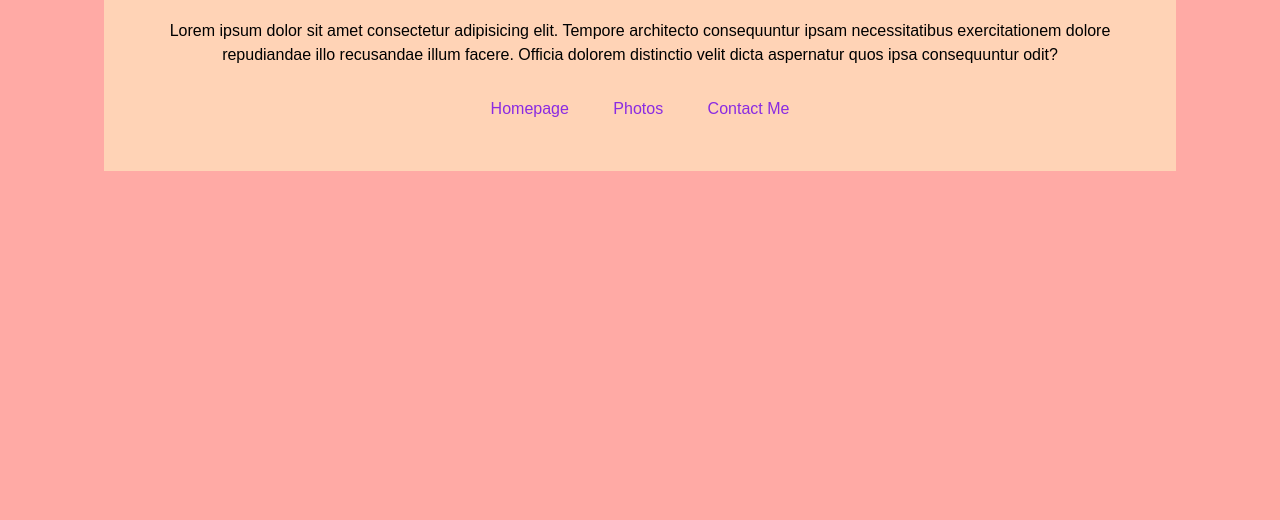
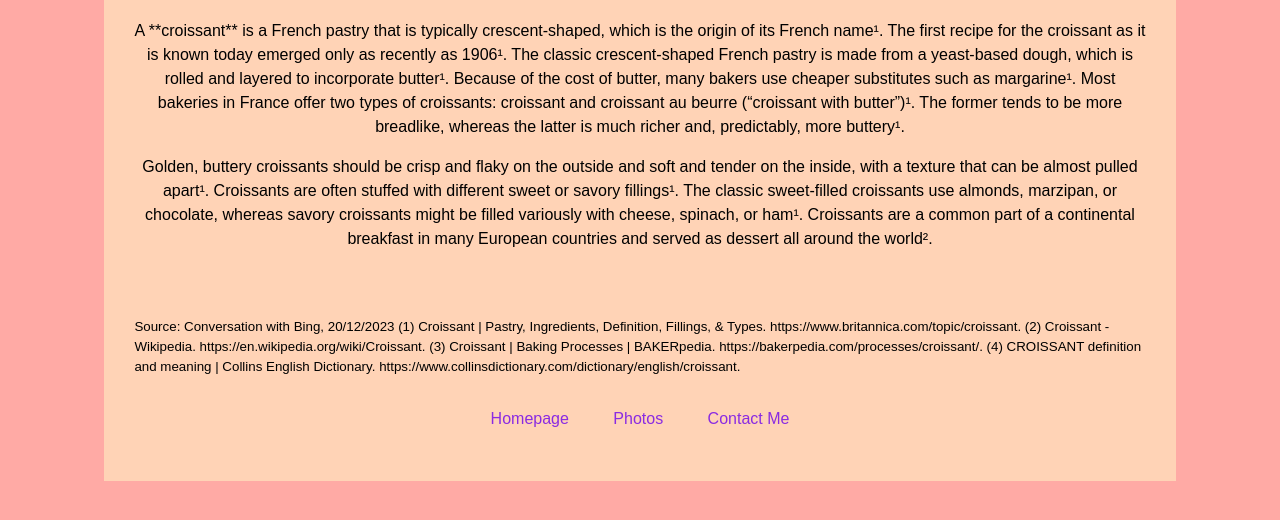
Before and after one commit to chubbyle/SheCodesResponsiveW3, a plain HTML site: page index.html in a window 1280 px wide. Shown: the part 100-620 px from the top of the page. Drawn offline with Linux system fonts and the light colour scheme.

Commit message:
edited content on main page

```diff
--- a/index.html
+++ b/index.html
@@ -10,16 +10,41 @@
     <div class="main-body-container">
       <h1>This is a page about Croissant</h1>
       <p>
-        Lorem ipsum dolor sit amet consectetur adipisicing elit. Tempore
-        architecto consequuntur ipsam necessitatibus exercitationem dolore
-        repudiandae illo recusandae illum facere. Officia dolorem distinctio
-        velit dicta aspernatur quos ipsa consequuntur odit?
+        A **croissant** is a French pastry that is typically crescent-shaped,
+        which is the origin of its French name¹. The first recipe for the
+        croissant as it is known today emerged only as recently as 1906¹. The
+        classic crescent-shaped French pastry is made from a yeast-based dough,
+        which is rolled and layered to incorporate butter¹. Because of the cost
+        of butter, many bakers use cheaper substitutes such as margarine¹. Most
+        bakeries in France offer two types of croissants: croissant and
+        croissant au beurre (“croissant with butter”)¹. The former tends to be
+        more breadlike, whereas the latter is much richer and, predictably, more
+        buttery¹.
+      </p>
+      <p>
+        Golden, buttery croissants should be crisp and flaky on the outside and
+        soft and tender on the inside, with a texture that can be almost pulled
+        apart¹. Croissants are often stuffed with different sweet or savory
+        fillings¹. The classic sweet-filled croissants use almonds, marzipan, or
+        chocolate, whereas savory croissants might be filled variously with
+        cheese, spinach, or ham¹. Croissants are a common part of a continental
+        breakfast in many European countries and served as dessert all around
+        the world².
+      </p>
+      <p class="source-paragraph">
+        Source: Conversation with Bing, 20/12/2023 (1) Croissant | Pastry,
+        Ingredients, Definition, Fillings, & Types.
+        https://www.britannica.com/topic/croissant. (2) Croissant - Wikipedia.
+        https://en.wikipedia.org/wiki/Croissant. (3) Croissant | Baking
+        Processes | BAKERpedia. https://bakerpedia.com/processes/croissant/. (4)
+        CROISSANT definition and meaning | Collins English Dictionary.
+        https://www.collinsdictionary.com/dictionary/english/croissant.
       </p>
       <div class="navigation-links">
-      <a href="/">Homepage</a>
-      <a href="/photos.html">Photos</a>
-      <a href="/contact.html">Contact Me</a>
-    </div>
+        <a href="/">Homepage</a>
+        <a href="/photos.html">Photos</a>
+        <a href="/contact.html">Contact Me</a>
+      </div>
     </div>
   </body>
 </html>
--- a/src/styles.css
+++ b/src/styles.css
@@ -17,6 +17,11 @@ h1 {
     text-decoration: underline;
 }
 
+.source-paragraph {
+    text-align: left;
+    font-size: smaller;
+    padding-top: 50px;
+}
 .navigation-links {
     text-align: center;
     padding: 50px auto;
```
